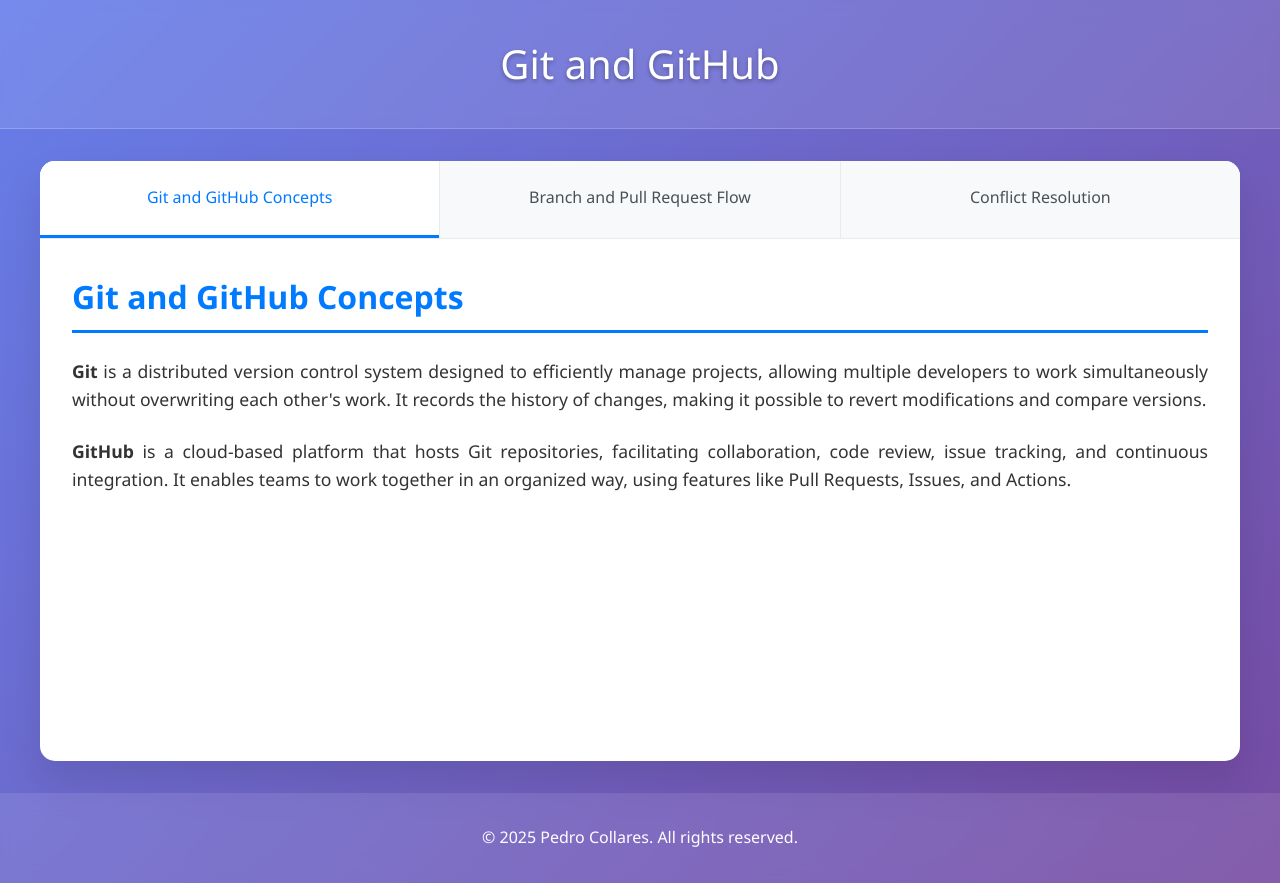
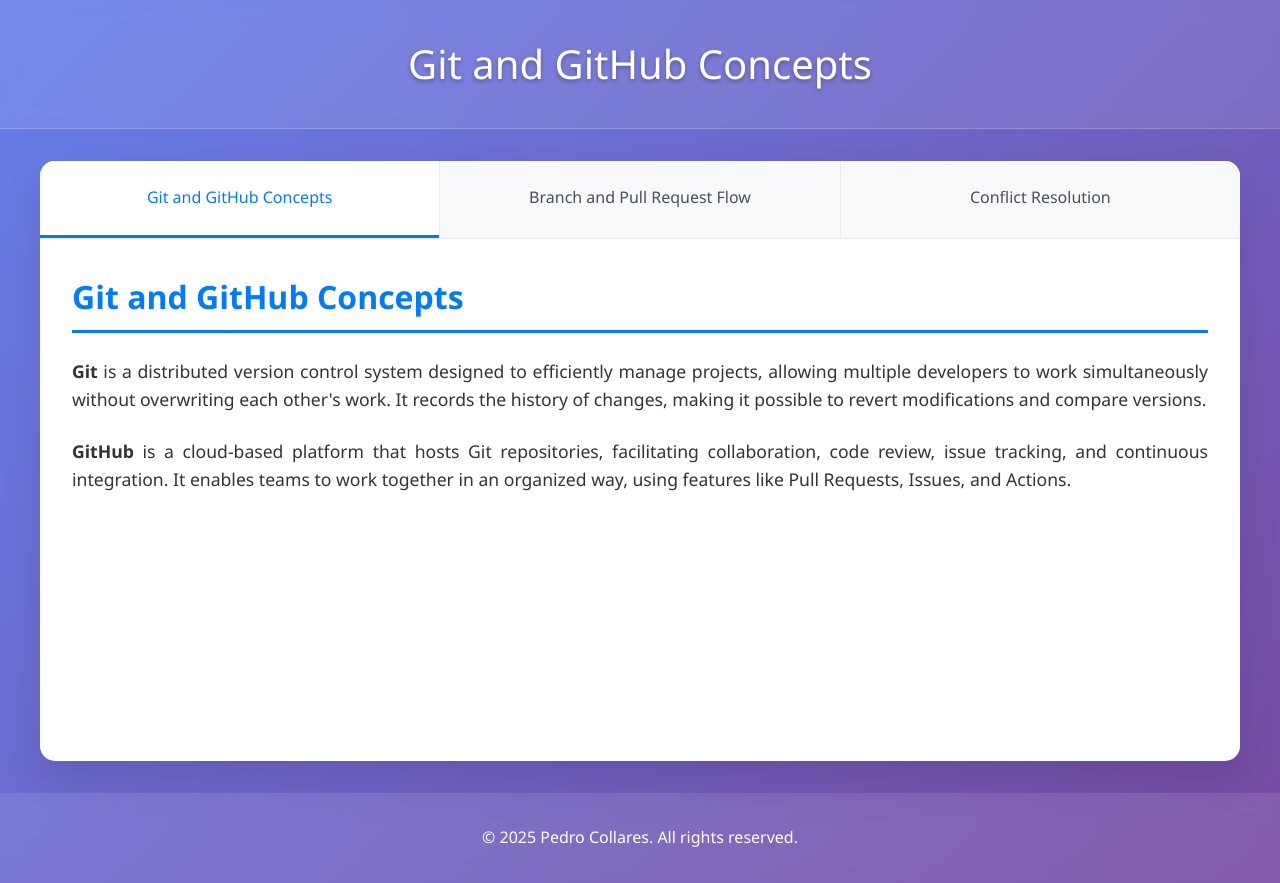
Before and after one commit to pedrocollaress/my-github, a plain HTML site: page index.html in a window 1280 px wide. Drawn offline with Linux system fonts and the light colour scheme.

Commit message:
fix: update title and header for clarity in index.html

```diff
--- a/index.html
+++ b/index.html
@@ -3,7 +3,7 @@
 <head>
     <meta charset="UTF-8">
     <meta name="viewport" content="width=device-width, initial-scale=1.0">
-    <title>Portfolio: Git and GitHub</title>
+    <title>Git and GitHub</title>
     <link rel="icon" href="assets/images/git.svg" type="image/png">
     <link rel="stylesheet" href="assets/css/style.css">
 </head>
@@ -11,7 +11,7 @@
     <!-- Removed inline styles, kept only HTML structure -->
     <header>
         <div class="container">
-            <h1>Git and GitHub</h1>
+            <h1>Git and GitHub Concepts</h1>
         </div>
     </header>
 
```
